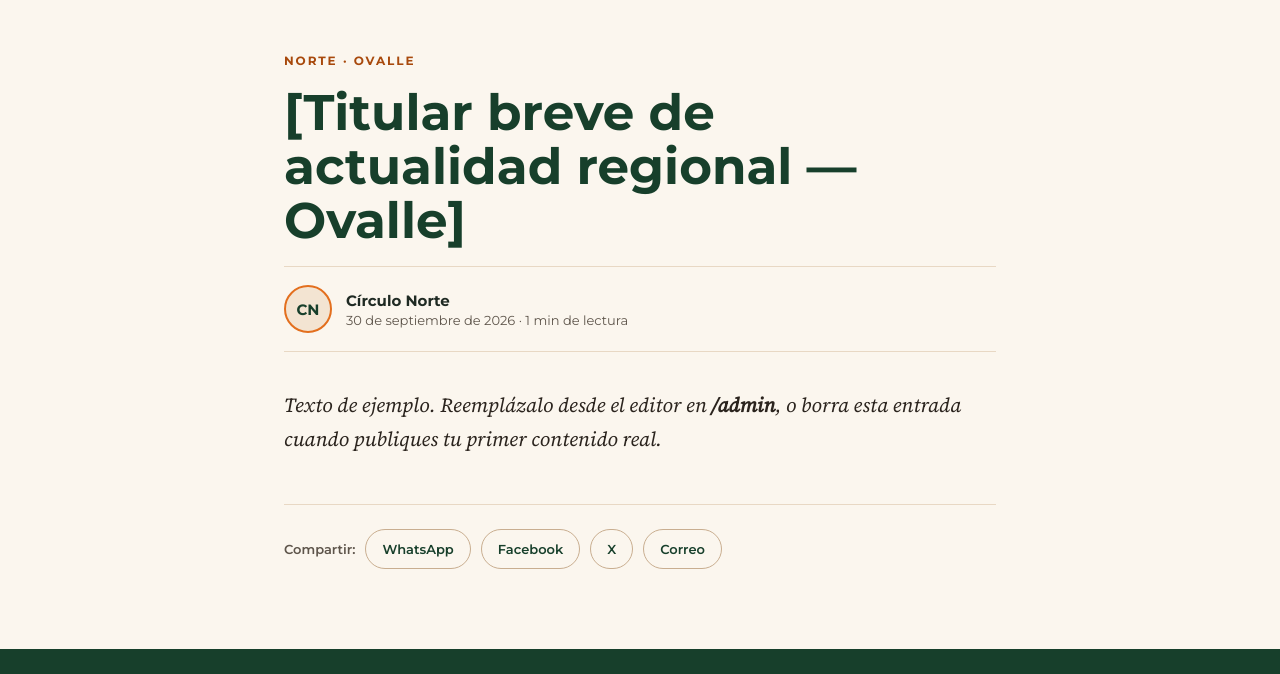
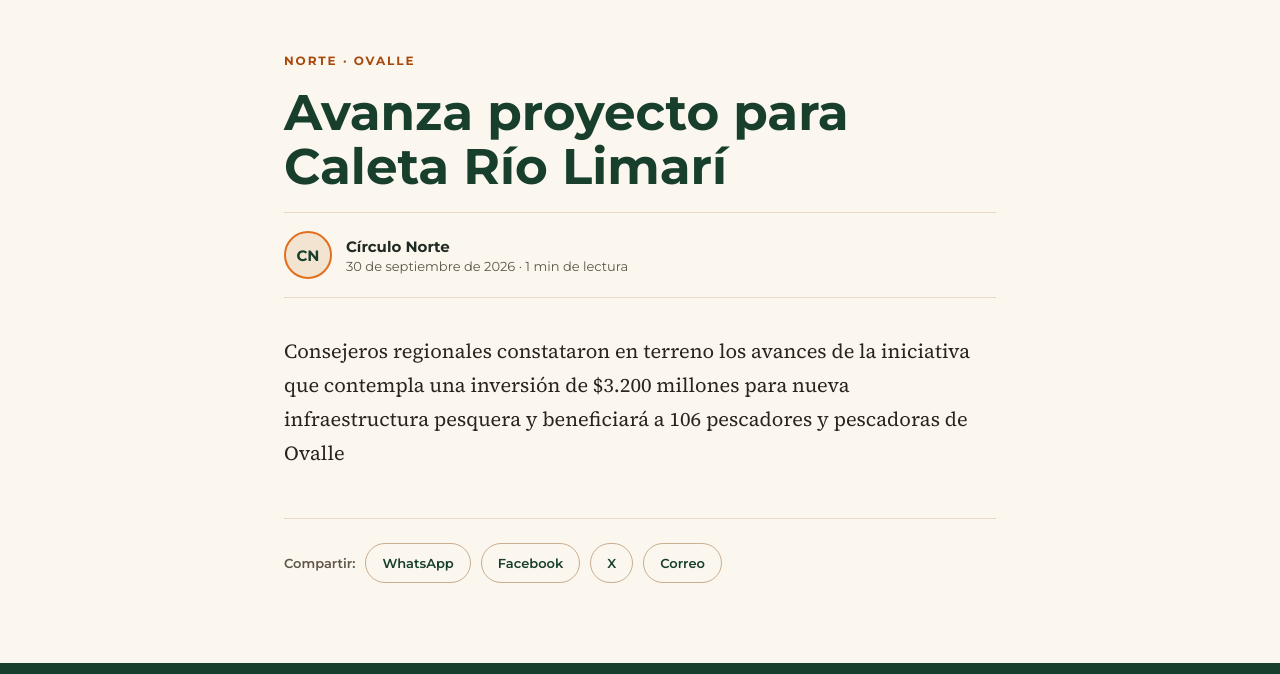
Before and after one commit to CirculoNorte/circulonorte, an Eleventy site: page src/norte/breve-ovalle.md in a window 1280 px wide. Shown: the part 126-800 px from the top of the page. Built offline with nearby package versions, Linux system fonts and the light colour scheme; Eleventy itself is replaced by a stand-in of ours; files that its build step writes are made by us from their sources.

Commit message:
Edición en Breve: breve-ovalle

```diff
--- a/src/norte/breve-ovalle.md
+++ b/src/norte/breve-ovalle.md
@@ -1,7 +1,8 @@
 ---
-title: "[Titular breve de actualidad regional — Ovalle]"
+title: Avanza proyecto para Caleta Río Limarí
+date: 2026-09-30
 comuna: Ovalle
-date: 2026-09-30
+borrador: false
 ---
 
-_Texto de ejemplo. Reemplázalo desde el editor en **/admin**, o borra esta entrada cuando publiques tu primer contenido real._
+Consejeros regionales constataron en terreno los avances de la iniciativa que contempla una inversión de $3.200 millones para nueva infraestructura pesquera y beneficiará a 106 pescadores y pescadoras de Ovalle
```
